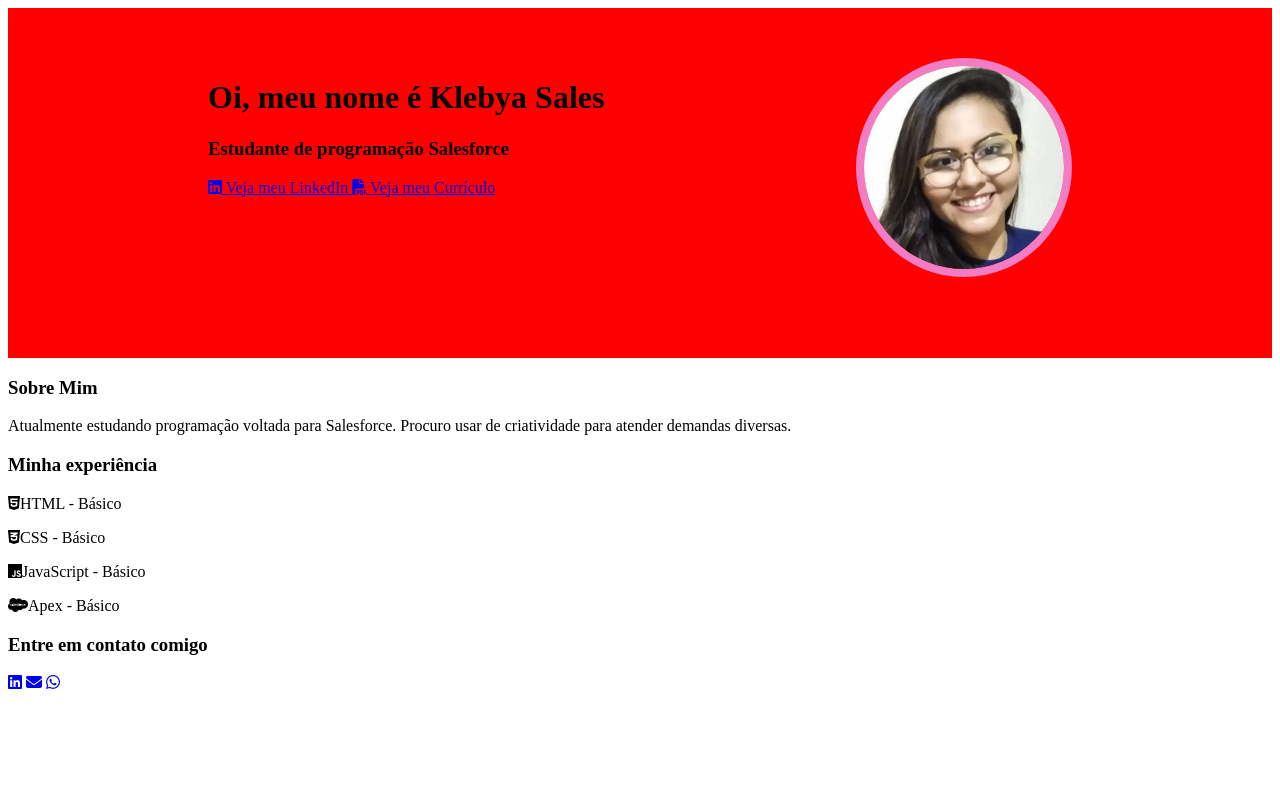
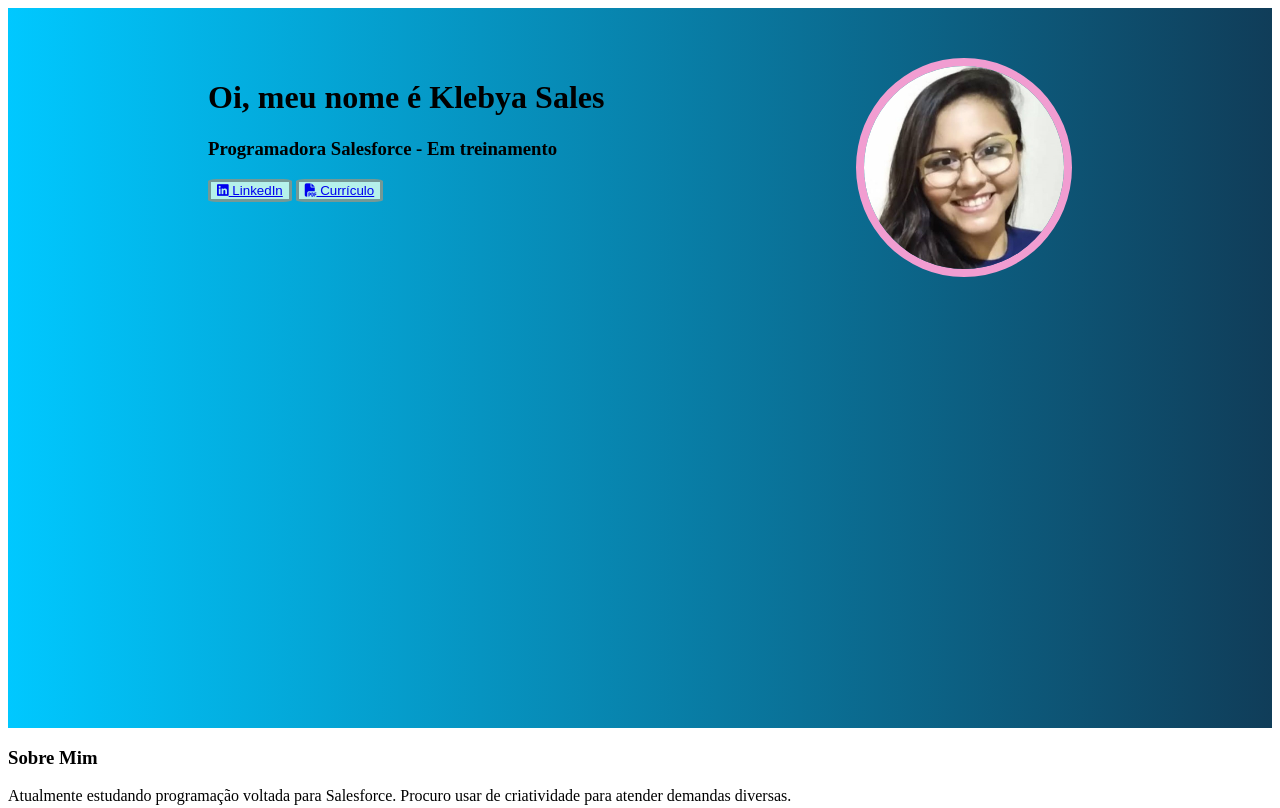
Before and after one commit to Klebya-Sales/klebya-sales.github.io, a plain HTML site: page index.html in a window 1280 px wide. Shown: the top 808 px of the page. Drawn offline with Linux system fonts and the light colour scheme.

Commit message:
cabeçalho

```diff
--- a/estilo.css
+++ b/estilo.css
@@ -2,20 +2,36 @@
     padding-left: 200px;
     padding-right: 200px;
     padding-top: 50px;
-    height: 300px;
-    background-color: red;
+    height: 90vh;
+    background-image: linear-gradient(to right, rgb(0, 200, 255), rgb(16, 61, 89));
+    /* rgb(242, 132, 132), rgb(235, 12, 12) */
     color: black;
+    box-sizing: border-box;
 }
 img{
     max-width: 200px;
     border-radius: 50%;
-    border: solid 8px rgb(242, 125, 197);
+    border: solid 8px rgb(241, 157, 209);
 }
 
 .div-do-texto {
     float: left;
+    display: block;
+    margin-left: auto;
+    margin-right: auto;
+}
+.botao{
+    width: ;
+    margin: 0 auto;
 }
 
 .div-da-imagem {
     float: right;
 }
+button{
+    background-color: rgb(181, 241, 235);
+    width: auto;
+    height: auto;
+    border-radius: 10%;
+    border: solid 3px rgb(116, 153, 150);
+}
--- a/index.html
+++ b/index.html
@@ -18,16 +18,23 @@
 
             <div class="div-do-texto">
                 <h1>Oi, meu nome é Klebya Sales</h1>
-                <h3>Estudante de programação Salesforce</h3>
+                <h3>Programadora Salesforce - Em treinamento</h3>
+                <div class="botao">
+                    <button>
+                        <a href="https://www.linkedin.com/in/klebya-soares-07b1861b5/" target="_blank">
+                            <span class="fa-brands fa-linkedin"></span>
+                            LinkedIn
+                        </a>
+                    </button>
 
-                <a href="https://www.linkedin.com/in/klebya-soares-07b1861b5/" target="_blank">
-                    <span class="fa-brands fa-linkedin"></span>
-                    Veja meu LinkedIn
-                </a>
-                <a href="Curriculo_Klebya_2.0-1.pdf" target="_blank">
-                    <span class="fa-solid fa-file-pdf"></span>
-                    Veja meu Currículo
-                </a>
+                    <button>
+                        <a href="Curriculo_Klebya_2.0-1.pdf" target="_blank">
+                            <span class="fa-solid fa-file-pdf"></span>
+                            Currículo
+                        </a>
+                    </button>
+                </div>
+
             </div>
 
             <div class="div-da-imagem">
```
